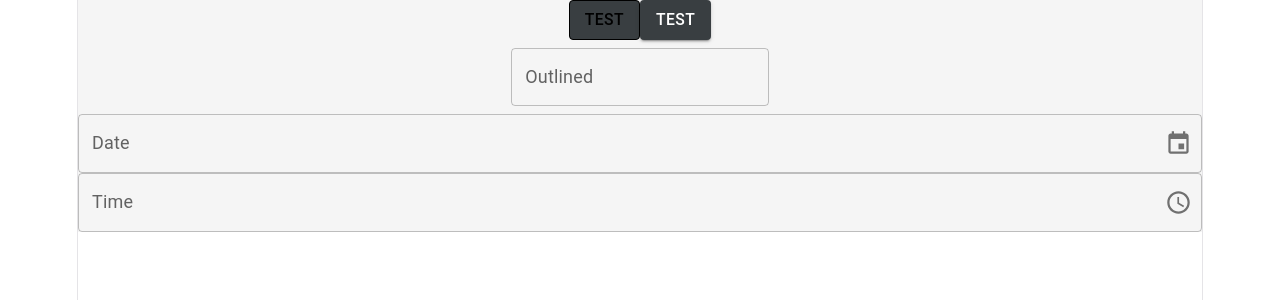
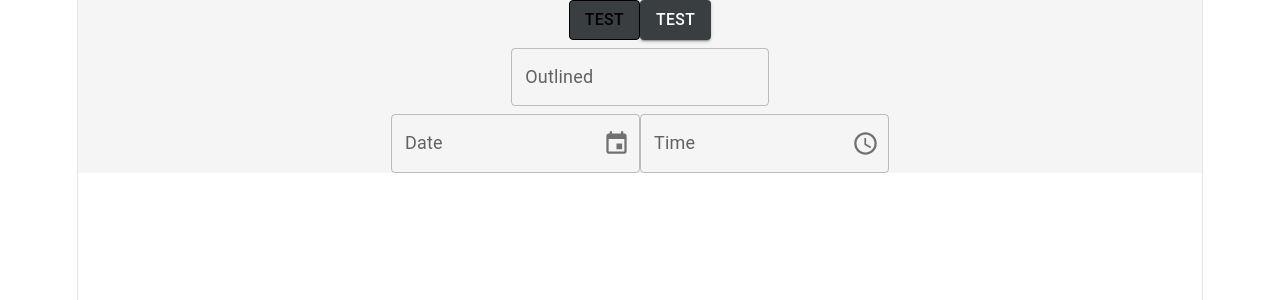
Before and after one commit to GeoPapandreou/UniBite, a React (Vite) app in the folder client/: page / in a window 1280 px wide. Shown: the top 300 px of the page. Built offline with nearby package versions, Linux system fonts and the light colour scheme.

Commit message:
Date and Time Picker changes

```diff
--- a/client/src/Components/DateTimePickers/SingleDatePicker.jsx
+++ b/client/src/Components/DateTimePickers/SingleDatePicker.jsx
@@ -1,36 +1,15 @@
-import { useState } from "react";
 import { AdapterDateFns } from "@mui/x-date-pickers/AdapterDateFns";
 import { DatePicker } from "@mui/x-date-pickers/DatePicker";
 import { LocalizationProvider } from "@mui/x-date-pickers/LocalizationProvider";
 
-const SingleDatePicker = ({
-  OnDateChanged,
-  Label = "Date",
-  DisablePast = false,
-  HasFullWidth = true
-}) => {
-  const [SelectedDate, SetSelectedDate] = useState(null);
-
-  const HandleDateChanged = (NewDate) => {
-    SetSelectedDate(NewDate);
-    OnDateChanged?.(NewDate);
-  };
-
-  return (
-    <LocalizationProvider dateAdapter={AdapterDateFns}>
-      <DatePicker
-        label={Label}
-        value={SelectedDate}
-        onChange={HandleDateChanged}
-        disablePast={DisablePast}
-        slotProps={{
-          textField: {
-            fullWidth: HasFullWidth
-          }
-        }}
-      />
-    </LocalizationProvider>
-  );
-};
+const SingleDatePicker = ({OnDateChanged}) => (
+  <LocalizationProvider dateAdapter={AdapterDateFns}>
+    <DatePicker
+      label="Date"
+      onChange={OnDateChanged}
+      disablePast
+    />
+  </LocalizationProvider>
+);
 
 export default SingleDatePicker;
--- a/client/src/Components/DateTimePickers/SingleTimePicker.jsx
+++ b/client/src/Components/DateTimePickers/SingleTimePicker.jsx
@@ -1,36 +1,15 @@
-import { useState } from "react";
 import { AdapterDateFns } from "@mui/x-date-pickers/AdapterDateFns";
 import { LocalizationProvider } from "@mui/x-date-pickers/LocalizationProvider";
-import { TimePicker as MuiTimePicker } from "@mui/x-date-pickers/TimePicker";
+import { TimePicker } from "@mui/x-date-pickers/TimePicker";
 
-const SingleTimePicker = ({
-  OnTimeChanged,
-  Label = "Time",
-  Is24Hour = true,
-  HasFullWidth = true
-}) => {
-  const [SelectedTime, SetSelectedTime] = useState(null);
-
-  const HandleTimeChanged = (NewTime) => {
-    SetSelectedTime(NewTime);
-    OnTimeChanged?.(NewTime);
-  };
-
-  return (
-    <LocalizationProvider dateAdapter={AdapterDateFns}>
-      <MuiTimePicker
-        label={Label}
-        value={SelectedTime}
-        onChange={HandleTimeChanged}
-        ampm={!Is24Hour}
-        slotProps={{
-          textField: {
-            fullWidth: HasFullWidth
-          }
-        }}
-      />
-    </LocalizationProvider>
-  );
-};
+const SingleTimePicker = ({OnTimeChanged}) => (
+  <LocalizationProvider dateAdapter={AdapterDateFns}>
+    <TimePicker
+      label="Time"
+      onChange={OnTimeChanged}
+      ampm={false}
+    />
+  </LocalizationProvider>
+);
 
 export default SingleTimePicker;
```
